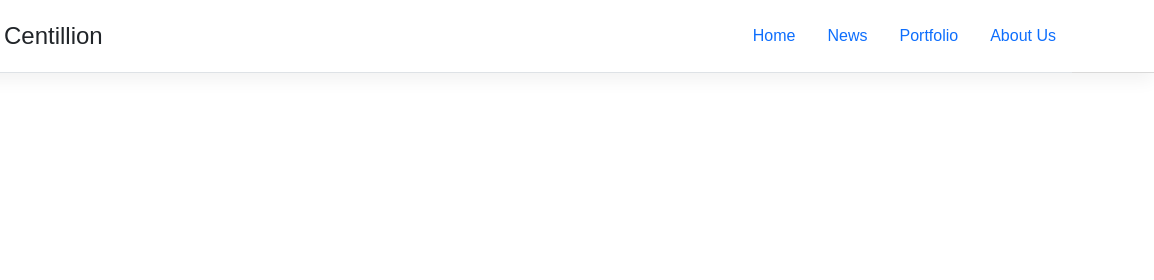
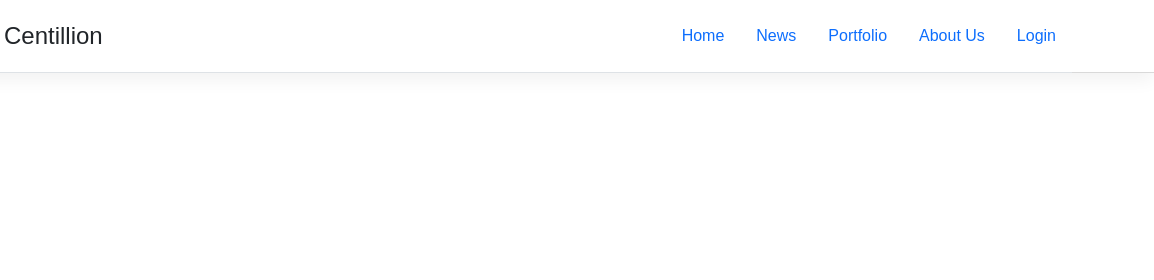
Before and after one commit to Team-Centillion/Main_Page, a plain HTML site: page index.html in a window 1280 px wide. Shown: the top 280 px of the page, 126-1280 px from the left. Drawn offline with nearby package versions, Linux system fonts and the light colour scheme; a web font is replaced by a local one.

Commit message:
로그인 버튼 추가
<li class="nav-item" role="presentation"><a href="login_slide/login_slide.html" class="nav-link" role="tab" aria-selected="false" >Login</a></li>

```diff
--- a/wrapper/nav_wrapper.html
+++ b/wrapper/nav_wrapper.html
@@ -10,6 +10,7 @@
         <li class="nav-item" role="presentation"><a href="#" class="nav-link" role="tab" aria-selected="false">News</a></li>
         <li class="nav-item" role="presentation"><a href="#" class="nav-link" role="tab" aria-selected="false">Portfolio</a></li>
         <li class="nav-item" role="presentation"><a href="/aboutus" class="nav-link" role="tab" aria-selected="false" >About Us</a></li>
+        <li class="nav-item" role="presentation"><a href="login_slide/login_slide.html" class="nav-link" role="tab" aria-selected="false" >Login</a></li>
         </ul>
     </header>
 </div>
```
